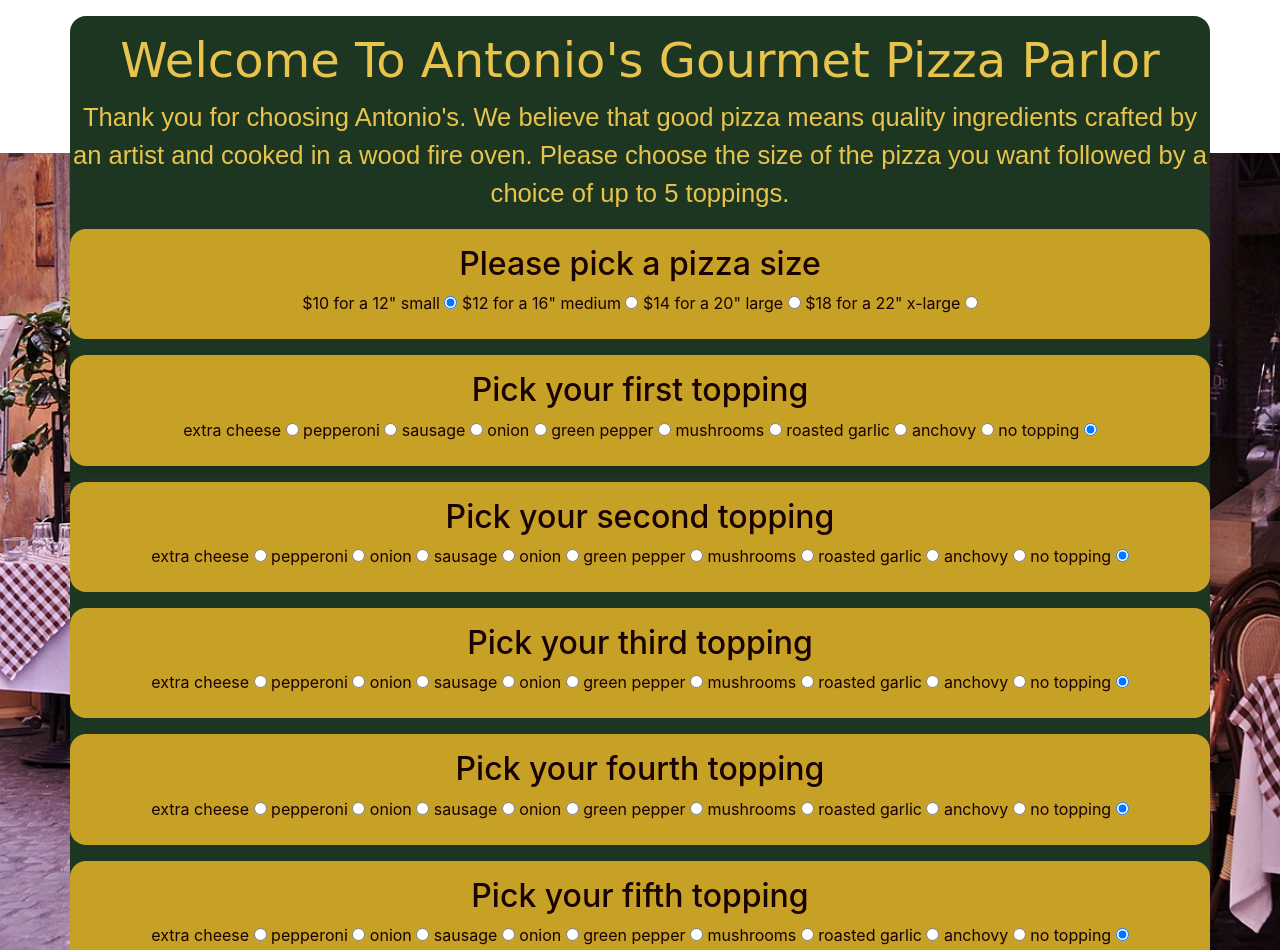
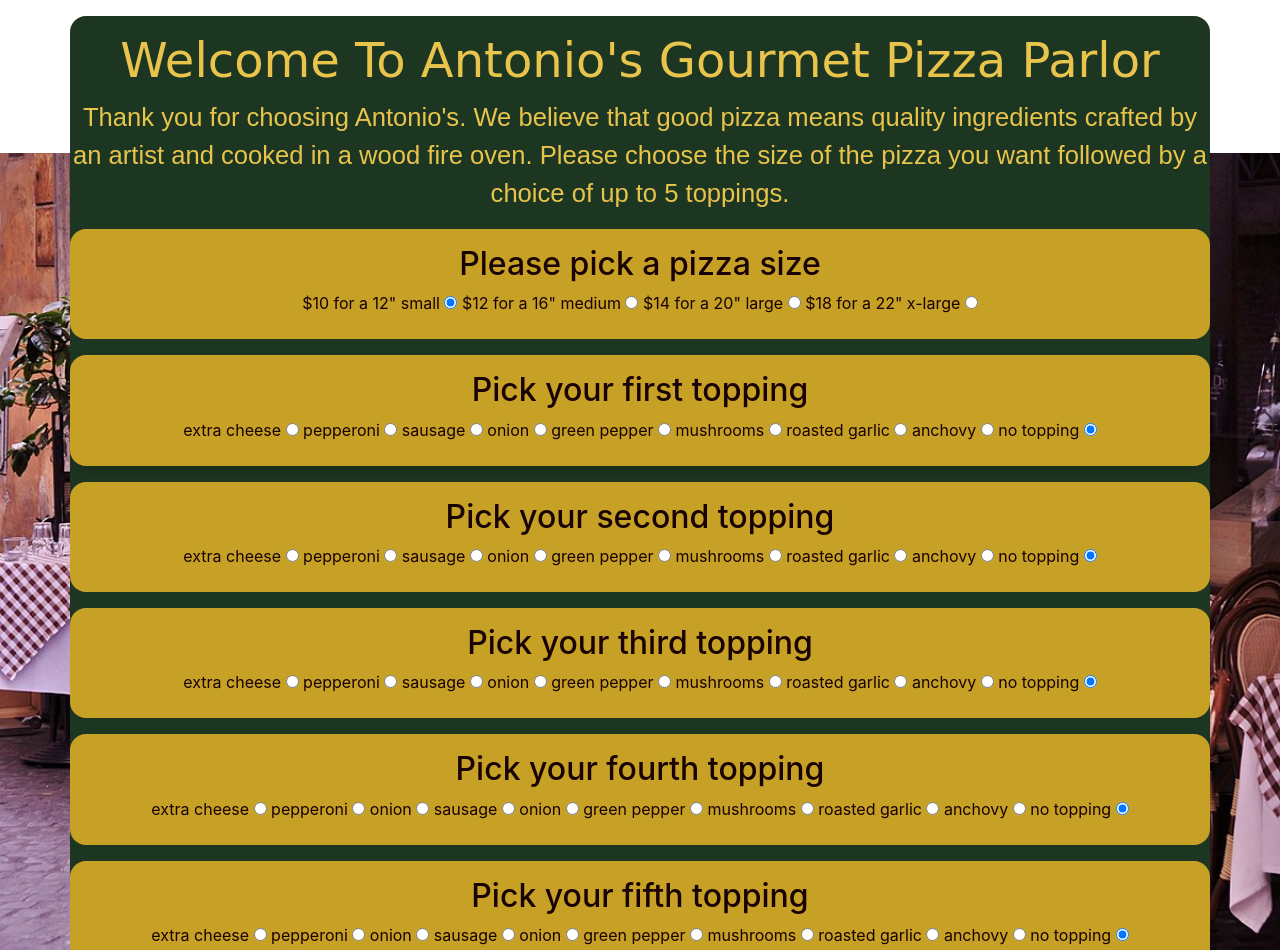
Before and after one commit to jmlden36/Pizza-Parlor, a plain HTML site: page index.html in a window 1280 px wide. Shown: the top 950 px of the page. Drawn offline with Linux system fonts and the light colour scheme.

```diff
--- a/index.html
+++ b/index.html
@@ -54,8 +54,6 @@
         <input id="extra-cheese" value="extra cheese" type="radio" name="topping2">
         <label for="pepperoni">pepperoni</label>
         <input id="pepperoni" value="pepperoni" type="radio" name="topping2">
-        <label for="bacon">onion</label>
-        <input id="bacon" value="bacon" type="radio" name="topping2">
         <label for="sausage">sausage</label>
         <input id="sausage" value="sausage" type="radio" name="topping2">
         <label for="onion">onion</label>
@@ -77,8 +75,6 @@
         <input id="extra-cheese" value="extra cheese" type="radio" name="topping3">
         <label for="pepperoni">pepperoni</label>
         <input id="pepperoni" value="pepperoni" type="radio" name="topping3">
-        <label for="bacon">onion</label>
-        <input id="bacon" value="bacon" type="radio" name="topping3">
         <label for="sausage">sausage</label>
         <input id="sausage" value="sausage" type="radio" name="topping3">
         <label for="onion">onion</label>
```
